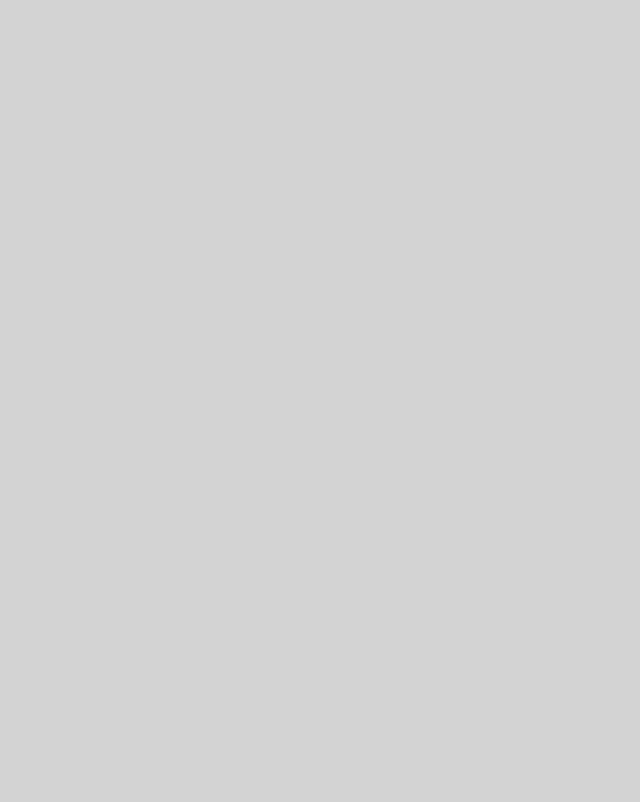
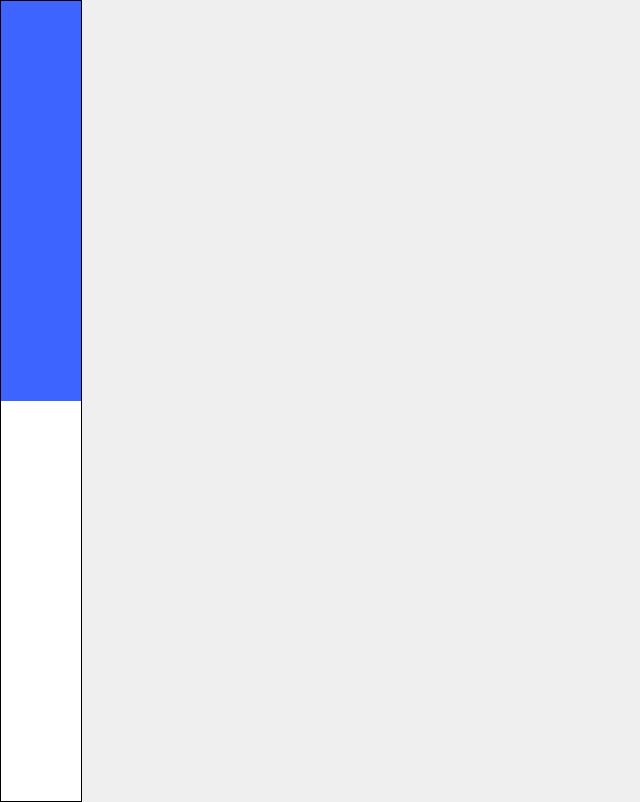
Before and after one commit to Skulsta/new_style, a plain HTML site: page index.html in a window 1280 px wide. Shown: the whole page, without its empty margins (0-640 px from the left). Drawn offline with Linux system fonts and the light colour scheme.

Commit message:
initial layout

```diff
--- a/index.html
+++ b/index.html
@@ -5,6 +5,15 @@
         <title>Stily | Personlig shopping</title>
     </head>
     <body>
+        <div class="side-menu">
+            <div class="upper">
+
+            </div>
+            <div class="lower">
+
+            </div>
+
+        </div>
         <section>
 
         </section>
--- a/stylesheets/main.css
+++ b/stylesheets/main.css
@@ -1,3 +1,23 @@
 body {
-    background-color: lightgrey;
+    margin: auto;
+    background-color: #EFEFEF;
 }
+
+.side-menu {
+    position: absolute;
+    border: .1px solid black;
+    width: 5rem;
+    height: 100vh;
+}
+
+.upper {
+    background-color: #3E64FF;
+    width: 5rem;
+    height: 50vh;
+}
+
+.lower {
+    background-color: #fff;
+    width: 5rem;
+    height: 50vh;
+}
```
